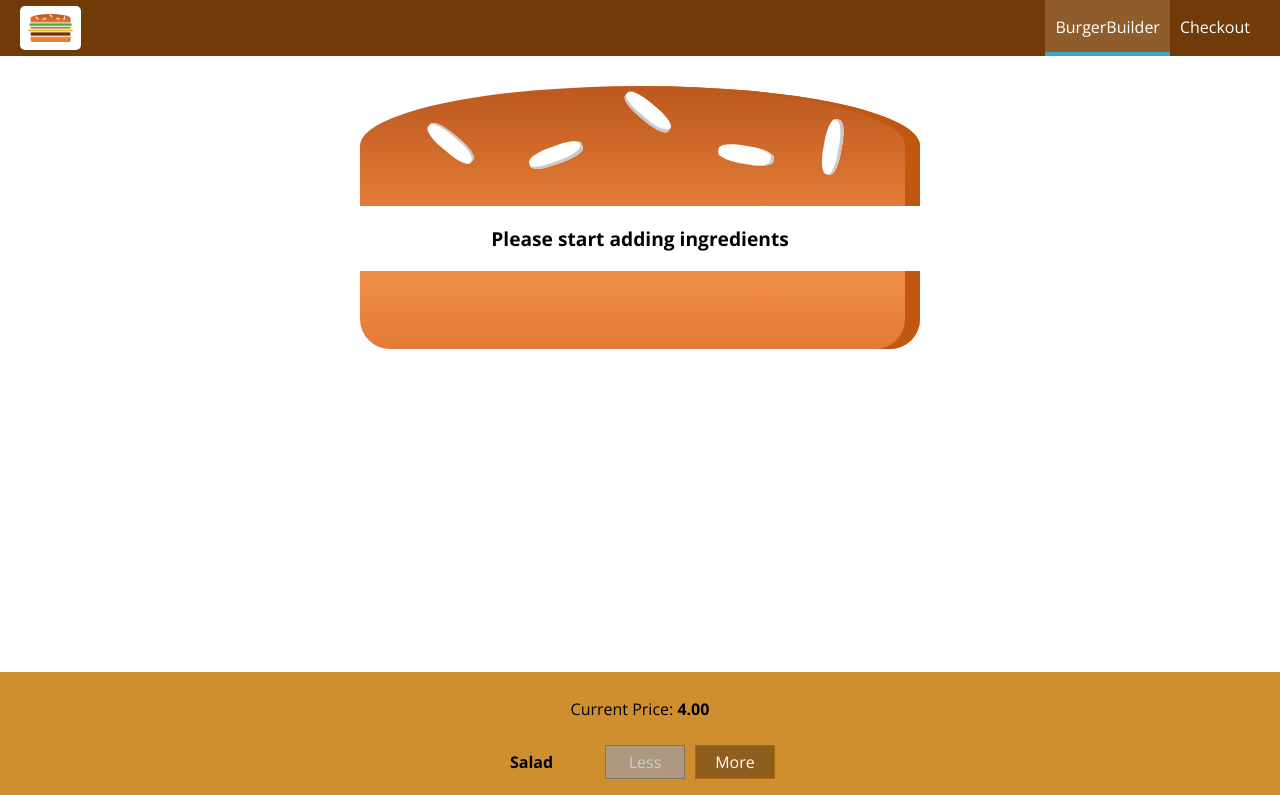
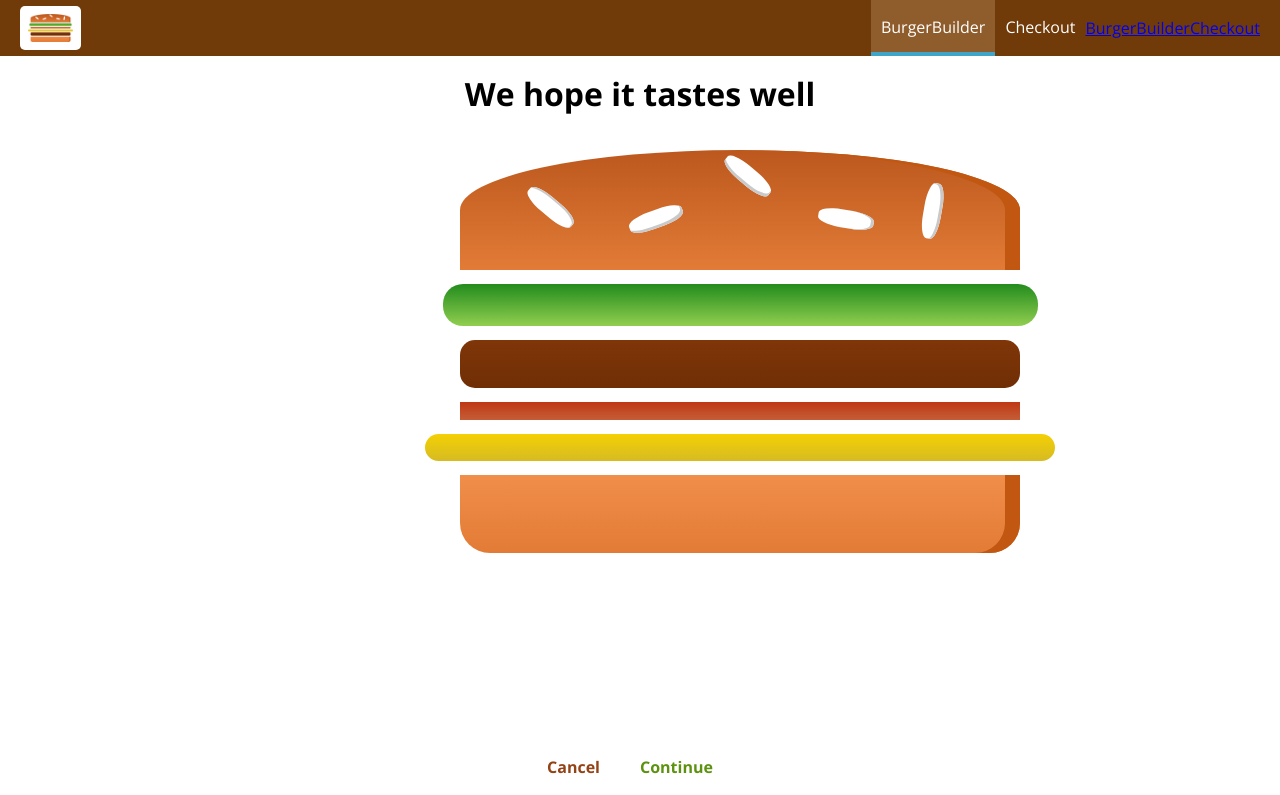
Before and after one commit to OlyaIvanovs/burgerBulder_react, a React app: page /checkout in a window 1280 px wide. Shown: the top 795 px of the page. Built offline with nearby package versions, Linux system fonts and the light colour scheme.

Commit message:
Set up router

```diff
--- a/package.json
+++ b/package.json
@@ -37,6 +37,8 @@
     "react": "^16.2.0",
     "react-dev-utils": "^5.0.0",
     "react-dom": "^16.2.0",
+    "react-router": "^4.2.0",
+    "react-router-dom": "^4.2.2",
     "style-loader": "0.19.0",
     "sw-precache-webpack-plugin": "0.11.4",
     "url-loader": "0.6.2",
--- a/src/App.js
+++ b/src/App.js
@@ -1,4 +1,6 @@
 import React, { Component } from 'react';
+import { BrowserRouter, Route, Switch } from 'react-router-dom';
+
 import Layout from './hoc/Layout/Layout'
 import BurgerBuilder from './containers/BurgerBuilder/BurgerBuilder'
 import Checkout from './containers/Checkout/Checkout'
@@ -6,12 +8,14 @@ import Checkout from './containers/Checkout/Checkout'
 class App extends Component {
   render() {
     return (
-      <div>
+      <BrowserRouter>
         <Layout>
-          <BurgerBuilder />
-          <Checkout />
+          <Switch>
+            <Route path='/checkout' exact component={Checkout} />
+            <Route path='/' exact component={BurgerBuilder} />
+          </Switch>
         </Layout>
-      </div>
+      </BrowserRouter>
     );
   }
 }
--- a/src/components/Navigation/NavigationItems/NavigationItems.js
+++ b/src/components/Navigation/NavigationItems/NavigationItems.js
@@ -1,4 +1,6 @@
 import React from 'react';
+import { NavLink } from 'react-router-dom';
+
 import classes from './NavigationItems.css';
 import NavigationItem from './NavigationItem/NavigationItem'
 
@@ -7,6 +9,16 @@ const navigationItems = () => (
     <ul className={classes.NavigationItems}>
         <NavigationItem link="/" active>BurgerBuilder</NavigationItem>
         <NavigationItem link="/">Checkout</NavigationItem>
+        <NavLink
+            activeClassName='active'
+            to="/">
+            BurgerBuilder
+        </NavLink>
+        <NavLink
+            activeClassName='active'
+            to="/checkout">
+            Checkout
+        </NavLink>
     </ul>
 );
 
--- a/src/components/Order/CheckoutSummary/CheckoutSummary.js
+++ b/src/components/Order/CheckoutSummary/CheckoutSummary.js
@@ -13,14 +13,14 @@ const checkoutSummary = (props) => {
                 <Burger ingredients={props.ingredients}/>
             </div>
             <Button
-                btnType="Success"
-                clicked={() => {console.log('Success')}}>
-                Success
+                btnType="Danger"
+                clicked={props.checkoutCancelled}>
+                Cancel
             </Button>
             <Button
-                btnType="Danger"
-                clicked={() => {console.log('Cancel')}}>
-                Cancel
+                btnType="Success"
+                clicked={props.checkoutContinued}>
+                Continue
             </Button>
         </div>
     );
--- a/src/containers/BurgerBuilder/BurgerBuilder.js
+++ b/src/containers/BurgerBuilder/BurgerBuilder.js
@@ -47,30 +47,33 @@ class BurgerBuilder extends Component {
 
     purchaseContinueHandle = () => {
         // this.setState({purchasing: true});
-        const order = {
-            ingredients: this.state.ingredients,
-            price: this.state.totalPrice,
-            customer: {
-                name: 'Olya',
-                address: {
-                    street: 'Hataitai',
-                    zipCode: '123456',
-                    country: 'New Zealand'
-                },
-                email: 'olya@ivanovs.info'
-            },
-            deliveryMethod: 'fastest'
-        };
-        this.setState({loading: true});
-        axios.post('/orders.json', order)
-            .then(response => {
-                console.log(response);
-                this.setState({loading: false, purchasing: false});
-            })
-            .catch(error =>  {
-                console.log(error);
-                this.setState({loading: false, purchasing: false});
-            })
+        // const order = {
+        //     ingredients: this.state.ingredients,
+        //     price: this.state.totalPrice,
+        //     customer: {
+        //         name: 'Olya',
+        //         address: {
+        //             street: 'Hataitai',
+        //             zipCode: '123456',
+        //             country: 'New Zealand'
+        //         },
+        //         email: 'olya@ivanovs.info'
+        //     },
+        //     deliveryMethod: 'fastest'
+        // };
+        // this.setState({loading: true});
+        // axios.post('/orders.json', order)
+        //     .then(response => {
+        //         console.log(response);
+        //         this.setState({loading: false, purchasing: false});
+        //     })
+        //     .catch(error =>  {
+        //         console.log(error);
+        //         this.setState({loading: false, purchasing: false});
+        //     })
+
+        this.props.history.push('/checkout');
+
     }
 
     addIngredientHandler = (type) => {
--- a/src/containers/Checkout/Checkout.js
+++ b/src/containers/Checkout/Checkout.js
@@ -11,10 +11,21 @@ class Checkout extends Component {
         }
     }
 
+    checkoutCancelledHandler = () => {
+        this.props.history.goBack();
+    }
+
+    checkoutContinuedHandler = () => {
+        this.props.history.replace('/checkout/contact-data');
+    }
+
     render () {
         return (
             <div>
-                <CheckoutSummary ingredients={this.state.ingredients}/>
+                <CheckoutSummary
+                    checkoutCancelled = {this.checkoutCancelledHandler}
+                    checkoutContinued = {this.checkoutContinuedHandler}
+                    ingredients = {this.state.ingredients}/>
             </div>
         );
     }
```
Also changed, not shown: 1 other file (tests, documents, lock files or other folders).
